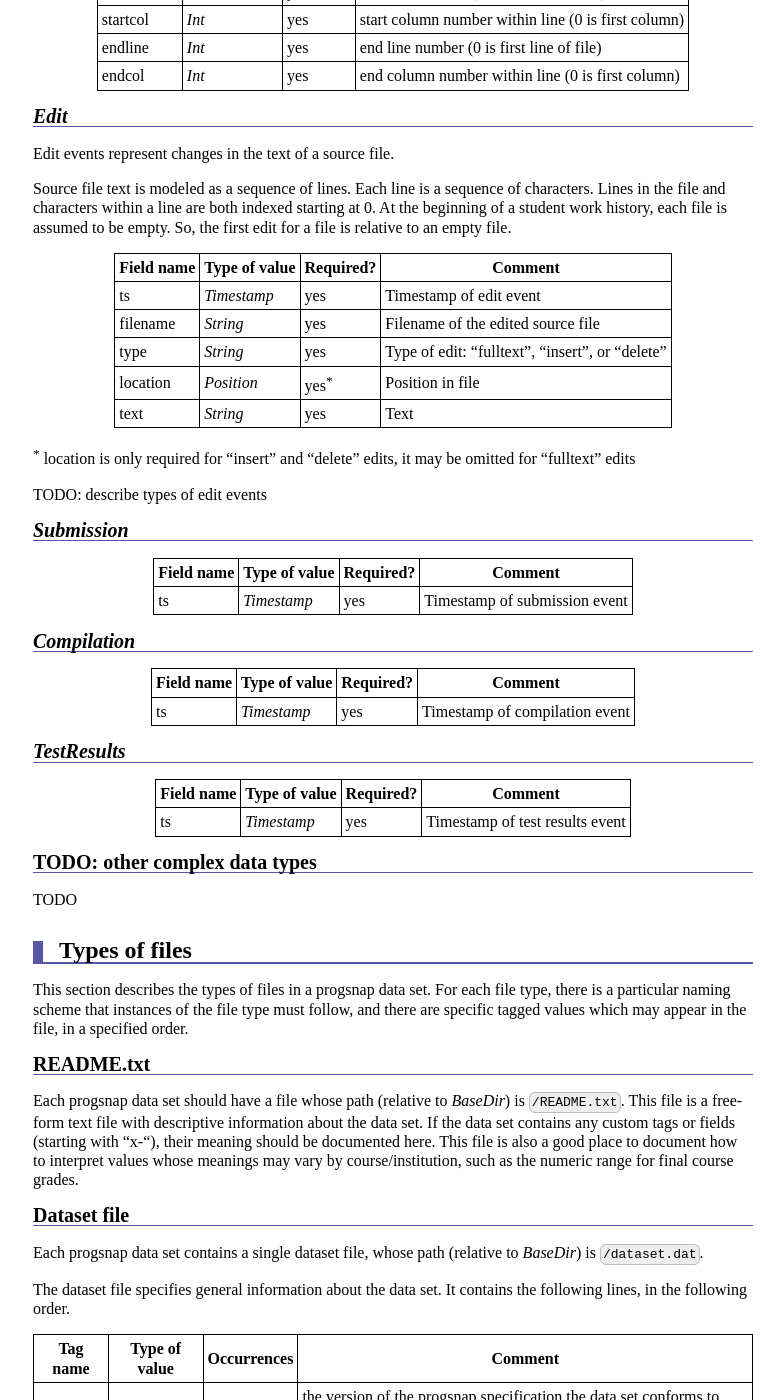
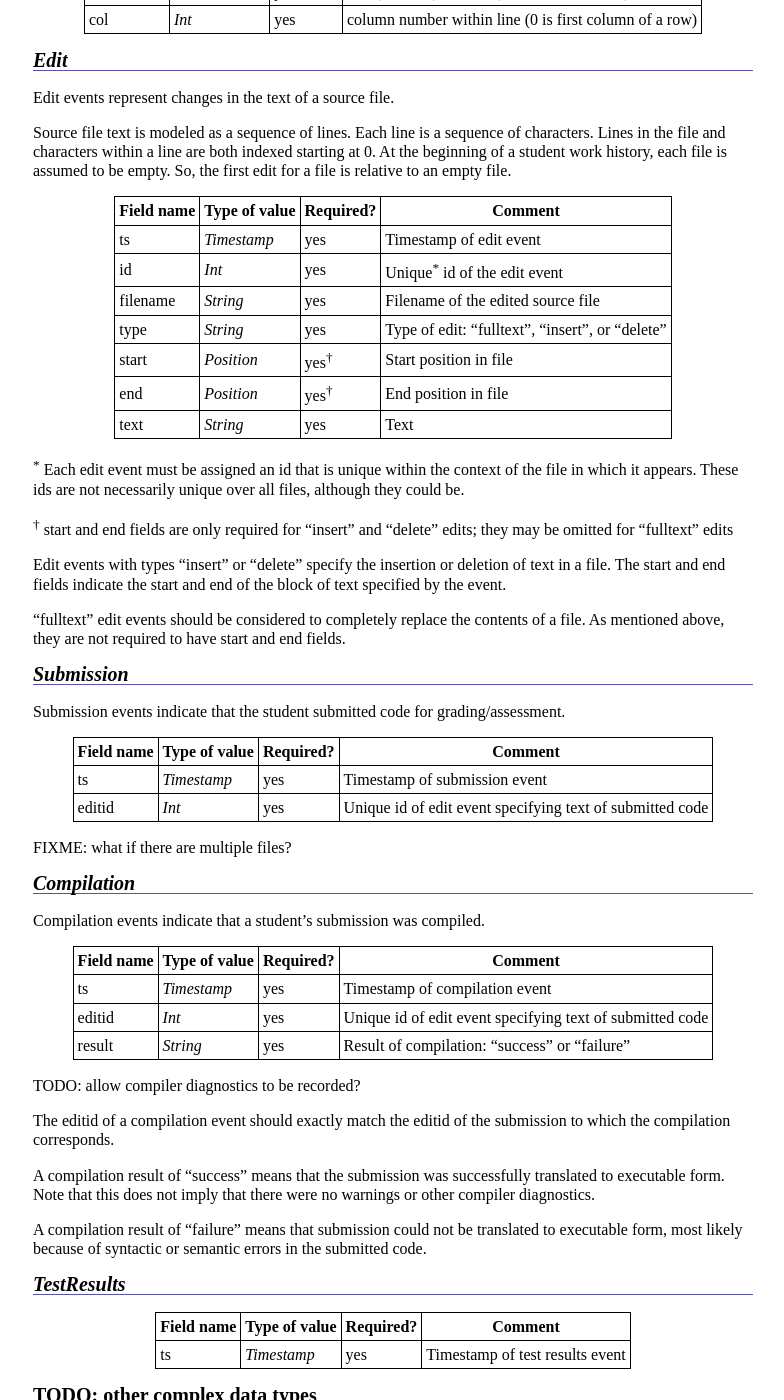
Before and after one commit to cloudcoderdotorg/progsnap-spec, a Jekyll site: the page built from spec-0.1-dev.md, in a window 1280 px wide and 1400 px high, scrolled down 3096 px. Shown: the whole window, without its empty margins (247-1031 px from the left). Built offline with Jekyll 4.4.1, drawn with Linux system fonts in a browser that asks for light colours; Markdown is read by kramdown in place of the engine named in the settings; some of the changed text lies outside the part shown.

Commit message:
some updates to work history representation

```diff
--- a/spec-0.1-dev.md
+++ b/spec-0.1-dev.md
@@ -123,10 +123,8 @@ A *Position* value represents a position in a file.
 
 Field name | Type of value | Required | Comment
 ---------- | ------------- | -------- | -------
-startline  | *Int*         | yes      | start line number (0 is first line of file)
-startcol   | *Int*         | yes      | start column number within line (0 is first column)
-endline    | *Int*         | yes      | end line number (0 is first line of file)
-endcol     | *Int*         | yes      | end column number within line (0 is first column)
+row        | *Int*         | yes      | row (i.e., line) number (0 is first row of file)
+col        | *Int*         | yes      | column number within line (0 is first column of a row)
 
 ## *Edit*
 
@@ -137,26 +135,49 @@ Source file text is modeled as a sequence of lines.  Each line is a sequence of
 Field name | Type of value | Required? | Comment
 ---------- | ------------- | --------- | -------
 ts         | *Timestamp*   | yes       | Timestamp of edit event
+id         | *Int*         | yes       | Unique<sup>\*</sup> id of the edit event
 filename   | *String*      | yes       | Filename of the edited source file
 type       | *String*      | yes       | Type of edit: "fulltext", "insert", or "delete"
-location   | *Position*    | yes<sup>\*</sup> | Position in file
+start      | *Position*    | yes<sup>&dagger;</sup> | Start position in file
+end        | *Position*    | yes<sup>&dagger;</sup> | End position in file
 text       | *String*      | yes       | Text
 
-<sup>\*</sup> location is only required for "insert" and "delete" edits, it may be omitted for "fulltext" edits
+<sup>\*</sup> Each edit event must be assigned an id that is unique within the context of the file in which it appears.  These ids are not necessarily unique over all files, although they could be.
 
-TODO: describe types of edit events
+<sup>&dagger;</sup> start and end fields are only required for "insert" and "delete" edits; they may be omitted for "fulltext" edits
+
+Edit events with types "insert" or "delete" specify the insertion or deletion of text in a file.  The start and end fields indicate the start and end of the block of text specified by the event.
+
+"fulltext" edit events should be considered to completely replace the contents of a file.  As mentioned above, they are not required to have start and end fields.
 
 ## *Submission*
+
+Submission events indicate that the student submitted code for grading/assessment.
 
 Field name | Type of value | Required? | Comment
 ---------- | ------------- | --------- | -------
 ts         | *Timestamp*   | yes       | Timestamp of submission event
+editid     | *Int*         | yes       | Unique id of edit event specifying text of submitted code
+
+FIXME: what if there are multiple files?
 
 ## *Compilation*
+
+Compilation events indicate that a student's submission was compiled.
 
 Field name | Type of value | Required? | Comment
 ---------- | ------------- | --------- | -------
 ts         | *Timestamp*   | yes       | Timestamp of compilation event
+editid     | *Int*         | yes       | Unique id of edit event specifying text of submitted code
+result     | *String*      | yes       | Result of compilation: "success" or "failure"
+
+TODO: allow compiler diagnostics to be recorded?
+
+The editid of a compilation event should exactly match the editid of the submission to which the compilation corresponds.
+
+A compilation result of "success" means that the submission was successfully translated to executable form.  Note that this does not imply that there were no warnings or other compiler diagnostics.
+
+A compilation result of "failure" means that submission could not be translated to executable form, most likely because of syntactic or semantic errors in the submitted code.
 
 ## *TestResults*
 
@@ -231,7 +252,7 @@ test       | *Test*        | 0..\*       | test cases for the assignment
 
 A work history file represents one student's work on one assignment.  Each progsnap data set will typically have many work history files.  Work history files have paths (relative to *BaseDir*) of the form <code>/history\_<i>NNNN</i>\_<i>XXXX</i>.dat</code>, where *NNNN* is an assignment number, and *XXXX* is a student number.  It is recommended (but not required) that the student number and assignment number are padded with leading zeroes as necessary so that all work history filenames in a dataset have the same length.
 
-Each line in a work history file represents an event.  One common feature of each event is that the value of the line is guaranteed to have a field called "ts" whose value is a *Timestamp*, which records the time when the event occurred.  The lines in a work history file (with the possible exception of lines with custom tags) are ordered by nondecreasing event timestamp values.
+Each line in a work history file represents an event.  One common feature of each event (other than those tagged with custom tags beginning with *x-*) is that the value of the line is guaranteed to have a field called "ts" whose value is a *Timestamp*, which records the time when the event occurred.  The lines in a work history file (with the possible exception of lines with custom tags) are ordered by nondecreasing event timestamp values.
 
 The types of lines (representing events) are the following (note that this table does *not* indicate a required order, since events are ordered by timestamp):
 
```
